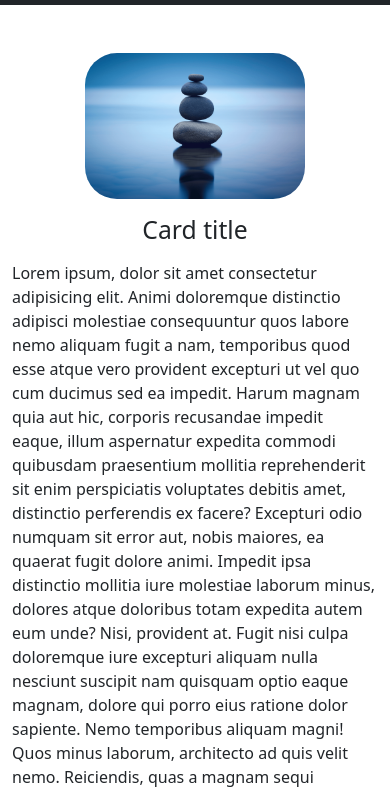
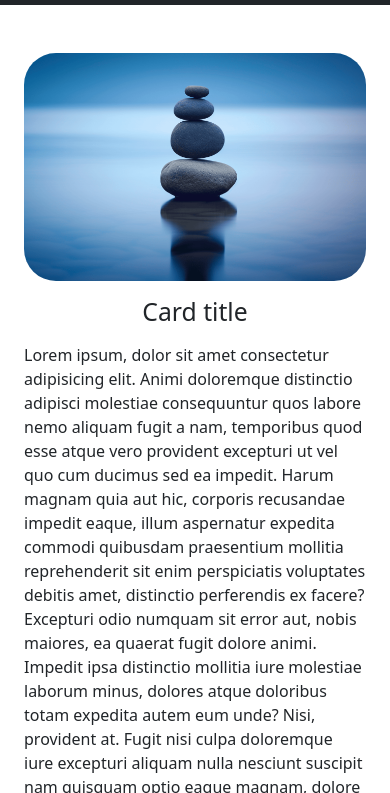
Before and after one commit to mansuroff123/grid-5, a plain HTML site: page card_detail.html in a window 390 px wide. Shown: the part 51-844 px from the top of the page. Drawn offline with Linux system fonts and the light colour scheme.

Commit message:
favicon added

```diff
--- a/card_detail.html
+++ b/card_detail.html
@@ -4,7 +4,18 @@
     <meta charset="UTF-8" />
     <meta name="viewport" content="width=device-width, initial-scale=1.0" />
     <title>bootstrap grid</title>
+    <link rel="shortcut icon" href="https://static.vecteezy.com/system/resources/previews/019/637/202/non_2x/blue-tape-circle-logo-icon-free-png.png" type="image/x-icon">
     <link rel="stylesheet" href="bootstrap.css" />
+    <style>
+      .my_img {
+        width: 60% !important;
+      }
+      @media screen and (max-width: 768px) {
+        .my_img {
+          width: 100% !important;
+        }
+      }
+    </style>
   </head>
 
   <body>
@@ -69,9 +80,9 @@
     <!-- navbar end -->
 
     <!-- card detail section begin -->
-    <div class="container my-5">
+    <div class="container my-5 px-4">
       <div class="d-flex justify-content-center">
-        <img src="stone.png" alt="stone" class="rounded-5" style="max-width: 60%" />
+        <img src="stone.png" alt="stone" class="rounded-5 my_img">
       </div>
       <h2 class="my-3 text-center">Card title</h2>
       <p>
```
Also changed, not shown: index.html (+1 -0 lines).
